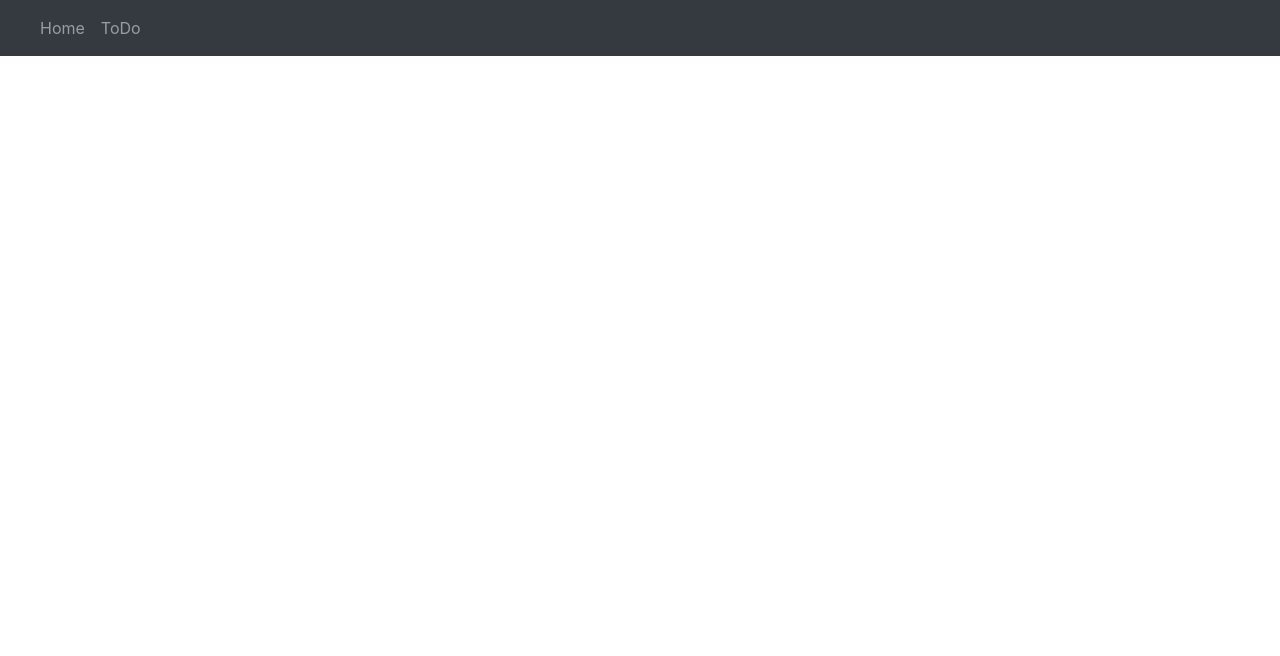
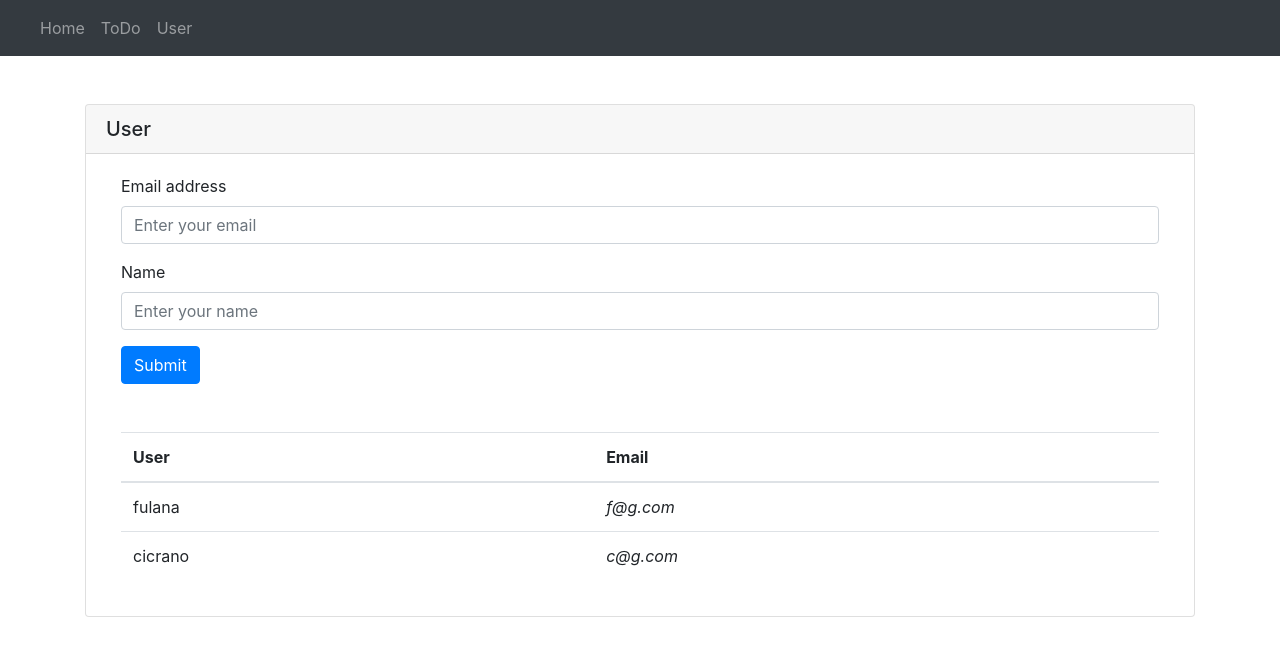
Before and after one commit to amandascm/ToDo, a React (Create React App) app: page /user in a window 1280 px wide. Shown: the top 656 px of the page. Built offline with nearby package versions, Linux system fonts and the light colour scheme; data requests are answered from the project's data file.

Commit message:
User page and form components

```diff
--- a/db.json
+++ b/db.json
@@ -10,5 +10,17 @@
       "isDone": true,
       "id": 2
     }
+  ],
+  "users": [
+    {
+      "name": "fulana",
+      "email": "f@g.com",
+      "id": 1
+    },
+    {
+      "name": "cicrano",
+      "email": "c@g.com",
+      "id": 2
+    }
   ]
 }
--- /dev/null
+++ b/src/components/UserComps/Form.jsx
@@ -0,0 +1,74 @@
+import { React, useState } from 'react';
+import { Form, Button } from 'react-bootstrap';
+import { toast } from 'react-toastify';
+import api from '../../utils/api';
+
+export default function FormComponent({ endpoint, users, setUsers }) {
+  const [user, setUser] = useState({
+    email: '',
+    name: '',
+  });
+
+  const onChangeEmail = ({ target: { value } }) => {
+    setUser({
+      ...user,
+      email: value,
+    });
+  };
+
+  const onChangeName = ({ target: { value } }) => {
+    setUser({
+      ...user,
+      name: value,
+    });
+  };
+
+  const onSubmit = async (event) => {
+    event.preventDefault();
+    try {
+      // eslint-disable-next-line no-useless-escape
+      const regex = /^.*[\!\,\%\&\*\@\.\;\:\[\]\(\)\=\#\$\?\_\-\<\>\°\"\'\ª].*/;
+      if (user.name.trim && !regex.test(user.name)) {
+        const response = await api.post(endpoint, user);
+        toast('Added user');
+
+        setUser({
+          name: '',
+          email: '',
+        });
+
+        setUsers([
+          ...users,
+          response.data,
+        ]);
+      } else {
+        toast('Enter a valid name');
+        setUser({
+          ...user,
+          name: '',
+        });
+      }
+    } catch (error) {
+      toast(error.message);
+    }
+  };
+
+  return (
+    <div>
+      <Form onSubmit={onSubmit}>
+        <Form.Group controlId="formBasicEmail">
+          <Form.Label>Email address</Form.Label>
+          <Form.Control type="email" placeholder="Enter your email" onChange={onChangeEmail} required />
+        </Form.Group>
+
+        <Form.Group controlId="formBasicPassword">
+          <Form.Label>Name</Form.Label>
+          <Form.Control type="text" placeholder="Enter your name" maxLength={50} onChange={onChangeName} required />
+        </Form.Group>
+        <Button variant="primary" type="submit">
+          Submit
+        </Button>
+      </Form>
+    </div>
+  );
+}
--- /dev/null
+++ b/src/pages/User/index.jsx
@@ -0,0 +1,48 @@
+import { React, useState, useEffect } from 'react';
+import { Container } from 'react-bootstrap';
+import { toast } from 'react-toastify';
+import Page from '../../components/Page';
+import ListView from '../../components/ListView';
+import Form from '../../components/UserComps/Form';
+import api from '../../utils/api';
+
+const columns = [
+  {
+    name: 'name',
+    tag: 'User',
+  },
+  {
+    name: 'email',
+    tag: 'Email',
+    render: ((email) => <i>{email}</i>),
+  },
+];
+
+export default function User() {
+  const endpoint = '/users';
+  const [users, setUsers] = useState([]);
+
+  const fetchData = async () => {
+    try {
+      const response = await api.get(endpoint);
+      setUsers(response.data);
+    } catch (error) {
+      toast(`User page: ${error.message}`);
+    }
+  };
+
+  useEffect(() => (
+    fetchData()
+  ), []);
+
+  return (
+    <Page title="User">
+      <Container>
+        <Form endpoint="/users" users={users} setUsers={setUsers} />
+      </Container>
+      <Container className="mt-5">
+        <ListView columns={columns} endpoint={endpoint} />
+      </Container>
+    </Page>
+  );
+}
--- a/src/routes.jsx
+++ b/src/routes.jsx
@@ -4,6 +4,7 @@ import { BrowserRouter, Switch, Route } from 'react-router-dom';
 // Components
 import Home from './pages/Home';
 import ToDo from './pages/ToDo';
+import User from './pages/User';
 import NavBar from './components/NavBar';
 
 // Array of routes
@@ -17,6 +18,11 @@ const routes = [
     component: ToDo,
     path: '/todo',
     name: 'ToDo',
+  },
+  {
+    component: User,
+    path: '/user',
+    name: 'User',
   },
 ];
 
```
